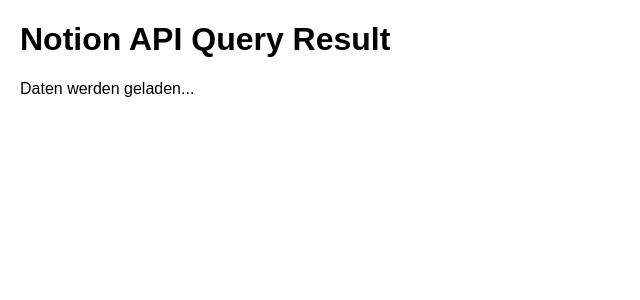
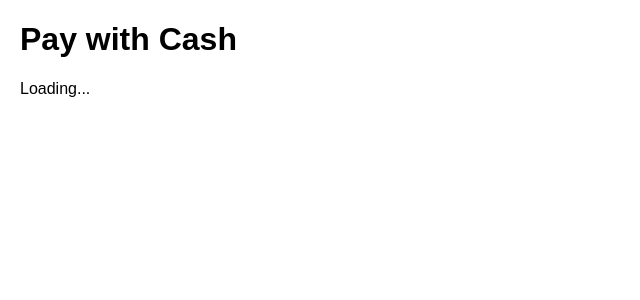
Before and after one commit to MexelRobi/MexelRobi.github.io, a Jekyll site: the page api/mr3d/pay/paywithcash/main.html, which Jekyll copies as it is, in a window 1280 px wide. Shown: the top 300 px of the page, without its empty margins (0-640 px from the left). Built offline with Jekyll 4.4.1, drawn with Linux system fonts in a browser that asks for light colours.

Commit message:
Update and rename query.html to api/mr3d/pay/paywithcash/main.html

```diff
--- a/query.html
+++ b/api/mr3d/pay/paywithcash/main.html
@@ -3,7 +3,7 @@
 <head>
     <meta charset="UTF-8">
     <meta name="viewport" content="width=device-width, initial-scale=1.0">
-    <title>Notion API Query</title>
+    <title>Pay with Cash</title>
     <style>
         body {
             font-family: Arial, sans-serif;
@@ -15,19 +15,19 @@
     </style>
 </head>
 <body>
-    <h1>Notion API Query Result</h1>
-    <div id="content">Daten werden geladen...</div>
+    <h1>Pay with Cash</h1>
+    <div id="content">Loading...</div>
 
     <script>
-        const notionToken = 'YOUR_NOTION_API_TOKEN'; // Dein Notion API Token hier einfügen
-        const databaseId = 'YOUR_DATABASE_ID'; // Deine Notion-Datenbank-ID hier einfügen
+        const notionToken = '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'; // Dein Notion API Token hier einfügen
+        const databaseId = '18e83a967430808590eec2c0ceb31b8b'; // Deine Notion-Datenbank-ID hier einfügen
 
         // Funktion, um die Notion API zu kontaktieren
         async function fetchData() {
             const response = await fetch('https://api.notion.com/v1/databases/' + databaseId + '/query', {
                 method: 'POST',
                 headers: {
-                    'Authorization': `Bearer ${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}`,
+                    'Authorization': `Bearer ${notionToken}`,
                     'Notion-Version': '2021-05-13', // oder die aktuellste Version
                     'Content-Type': 'application/json'
                 },
```
